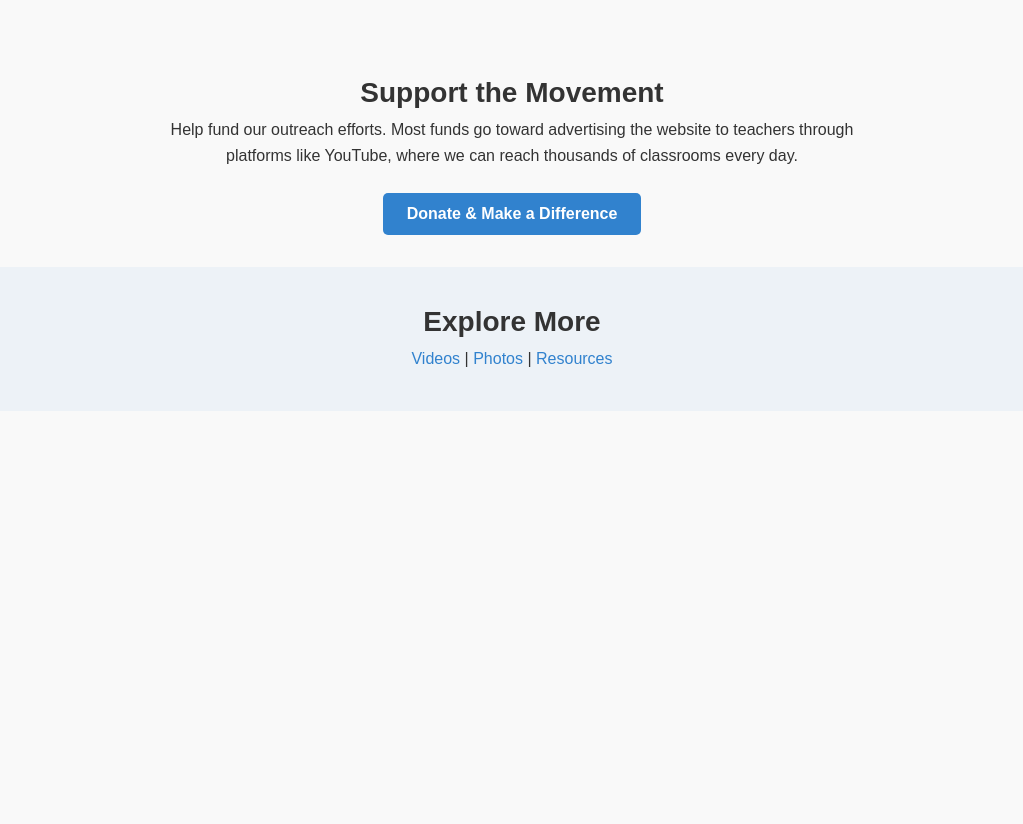
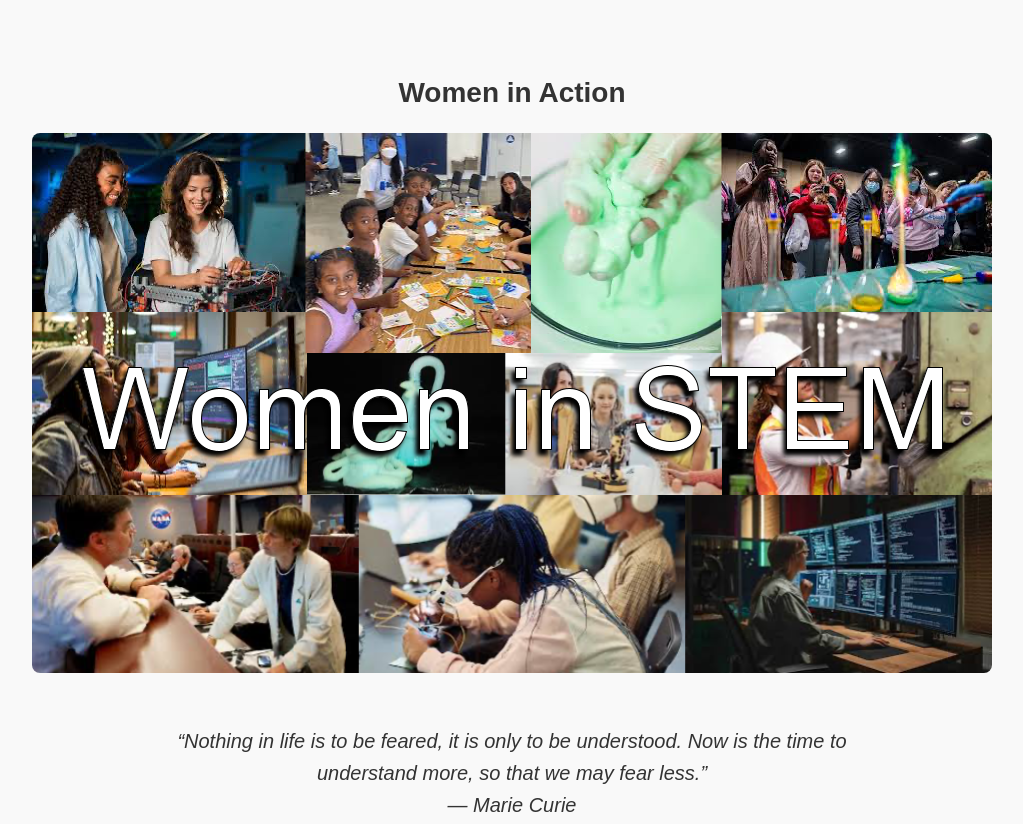
Before and after one commit to blu3queen/blu3queen.github.io, a plain HTML site: page index.html in a window 1280 px wide. Shown: the part 1160-1984 px from the top of the page, without its empty margins (128-1151 px from the left). Before the commit the page ends 1571 px from the top, so only its background shows below. Drawn offline with Linux system fonts and the light colour scheme.

Commit message:
adding local reference to image

```diff
--- a/index.html
+++ b/index.html
@@ -119,6 +119,12 @@
     <p class="quote">“Nothing in life is to be feared, it is only to be understood. Now is the time to understand more, so that we may fear less.”<br>— Marie Curie</p>
   </section>
 
+  <section class="media">
+    <h2>Women in Action</h2>
+    <img src="/stemposter.png" alt="Women in STEM Class Poster">
+    <p class="quote">“Nothing in life is to be feared, it is only to be understood. Now is the time to understand more, so that we may fear less.”<br>— Marie Curie</p>
+  </section>
+
   <section>
     <h2>Support the Movement</h2>
     <p>Help fund our outreach efforts. Most funds go toward advertising the website to teachers through platforms like YouTube, where we can reach thousands of classrooms every day.</p>
```
